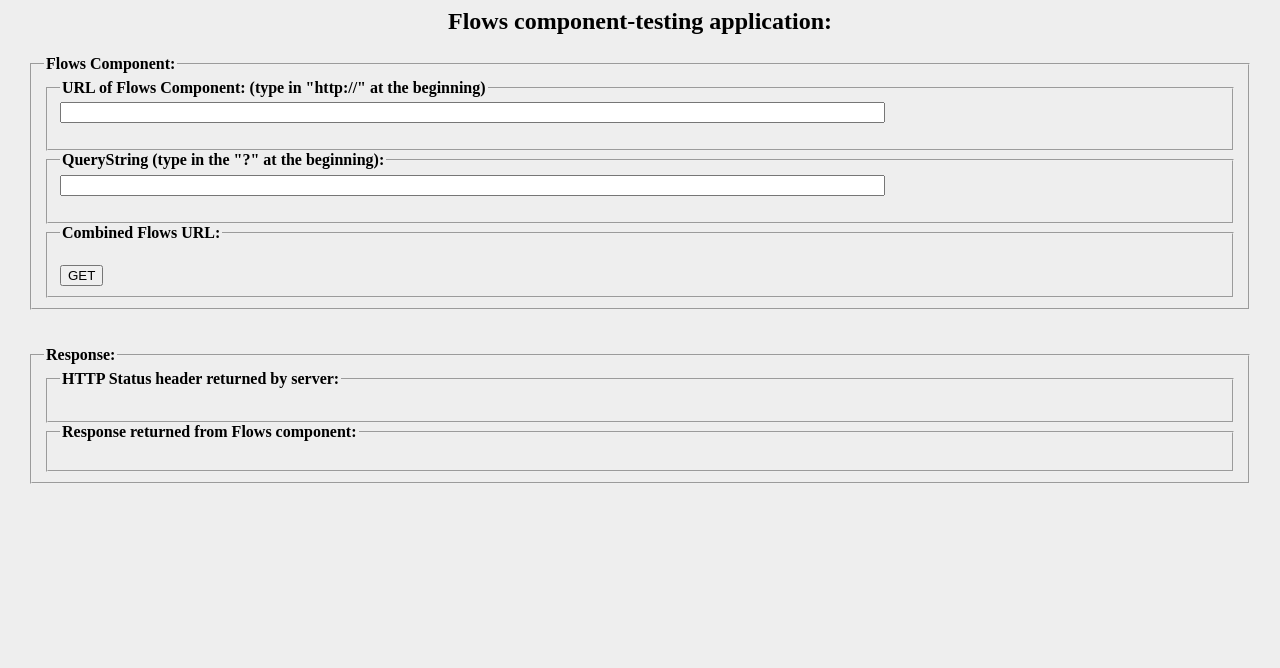
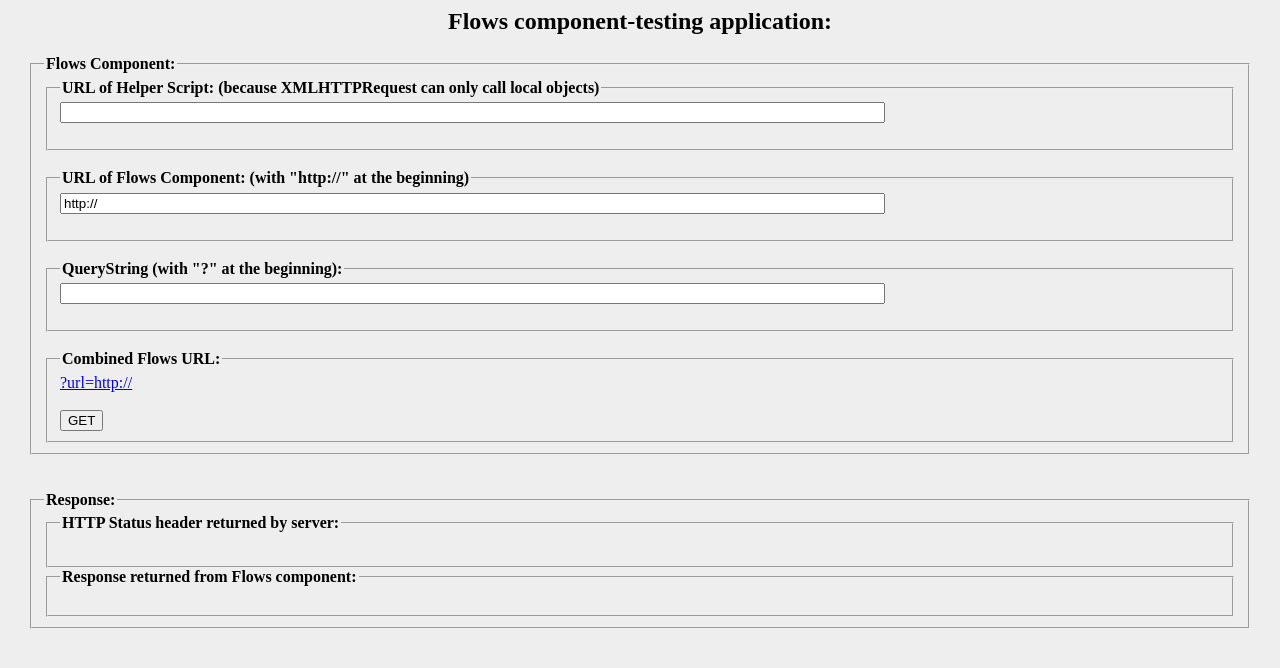
Before and after one commit to paulbhartzog/flows-dev, a PHP site: page /Flows_Component-Testing_Application.php in a window 1280 px wide. Shown: the top 668 px of the page. Run offline with PHP 8.4, Linux system fonts and the light colour scheme.

Commit message:
added helper.php to developer

```diff
--- a/developer/Flows_Component-Testing_Application.php
+++ b/developer/Flows_Component-Testing_Application.php
@@ -70,9 +70,11 @@ function ajaxRequest(url,method) {
 }
 
 function ajaxProcess(method){
+	var helperurl = document.getElementById('helper').value;
 	var url = document.getElementById('url').value;
 	var querystring = document.getElementById('querystring').value;
-	var fullurl = url + querystring;
+	// var fullurl = url + querystring;
+	var fullurl = helperurl + "?url=" + url;
 	ajaxRequest(fullurl, method);
 }
 
@@ -80,9 +82,11 @@ function ajaxProcess(method){
 // update internal application fields
 // --------------------------------------------------------------------------
 function urlUpdate(){
+	var helperurl = document.getElementById('helper').value;
 	var url = document.getElementById('url').value;
 	var querystring = document.getElementById('querystring').value;
 	var fullurl = url + querystring;
+	var fullurl = helperurl + "?url=" + url;
 	var href = '<a href="' + fullurl + '">' + fullurl + '</a>';
 	document.getElementById('combinedURL').innerHTML = href;
 }
@@ -106,17 +110,26 @@ h2 {
 		<fieldset>
 			<legend>Flows Component: </legend>
 			<fieldset>
-				<legend>URL of Flows Component: (type in "http://" at the beginning)</legend>
+				<legend>URL of Helper Script: (because XMLHTTPRequest can only call local objects)</legend>
 				<form method="get" action="">
-					<input type="text" id="url" name="url" size="100" onblur="urlUpdate();" />
+					<input type="text" id="helper" name="helper" size="100"/>
 				</form>
 			</fieldset>
+			<br />
 			<fieldset>
-				<legend>QueryString (type in the "?" at the beginning): </legend>
+				<legend>URL of Flows Component: (with "http://" at the beginning)</legend>
+				<form method="get" action="">
+					<input type="text" id="url" name="url" size="100" value="http://" onblur="urlUpdate();" />
+				</form>
+			</fieldset>
+			<br />
+			<fieldset>
+				<legend>QueryString (with "?" at the beginning): </legend>
 				<form method="get" action="">
 					<input type="text" id="querystring" name="querystring" size="100" onblur="urlUpdate();" />
 				</form>
 			</fieldset>
+			<br />
 			<fieldset>
 				<legend>Combined Flows URL:</legend>
 				<div id="combinedURL">&nbsp;</div>
--- /dev/null
+++ b/developer/helper.php
@@ -0,0 +1,6 @@
+<?php
+if($_GET) {
+	$url = $_GET['url'];
+	echo file_get_contents($url);
+}
+?>
```
